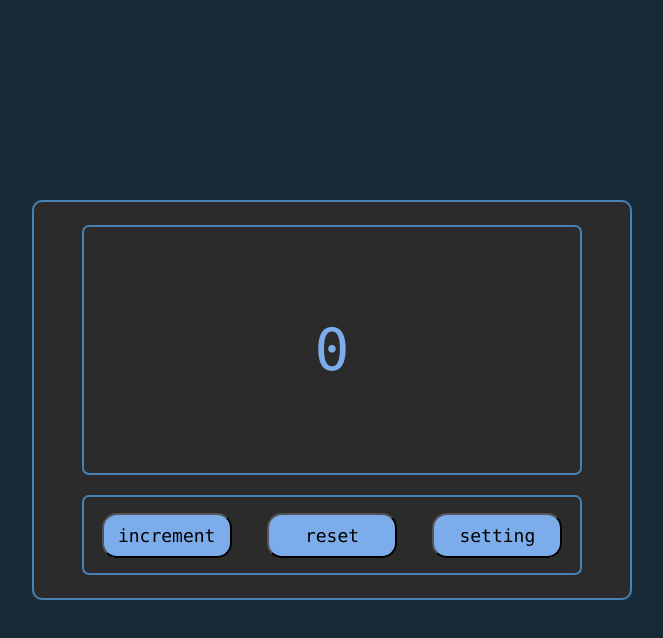
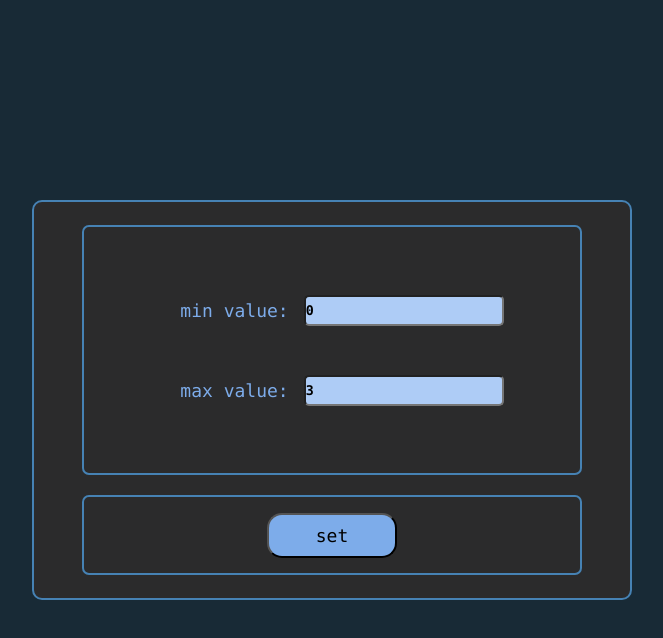
Before and after one commit to phoenix2307/counter-2024, a React (Create React App) app: page / in a window 1280 px wide. Both pictures are taken after a click on the button "setting". Shown: the top 638 px of the page, without its empty margins (308-971 px from the left). Built offline with nearby package versions, Linux system fonts and the light colour scheme.

Commit message:
create Set_United

```diff
--- a/src/App_UnitedCounter.tsx
+++ b/src/App_UnitedCounter.tsx
@@ -1,6 +1,7 @@
 import {AppWrapper} from "./components/styled-comps/styles";
 import {Output_United} from "./components-for-united/Output_United";
 import {useEffect, useState} from "react";
+import {Set_United} from "./components-for-united/Set_United";
 
 function App_UnitedCounter() {
 
@@ -9,9 +10,10 @@ function App_UnitedCounter() {
     const [max, setMax] = useState(3)
     const [disabledInc, setDisabledInc] = useState(false)
     const [disabledReset, setDisabledReset] = useState(false)
+    const [showOutput, setShowOutput] = useState(true)
 
 
-    // for Output
+    //==================== FOR OUTPUT ============================
     useEffect(() => {
         if ((currentValue === max || currentValue > max)) {
             setDisabledInc(true)
@@ -33,19 +35,44 @@ function App_UnitedCounter() {
     }
 
     const settingCounter = () => {
+        setShowOutput(false)
+    }
+    //======================== FOR SET ============================
 
+    const setMInValue = (value: number) => {
+        setMin(value)
     }
-    // for Set
+
+    const setMaxValue = (value: number) => {
+        setMax(value)
+    }
+
+    const setCounter = () => {
+        setCurrentValue(min)
+        setShowOutput(true)
+    }
+
 
     return (
         <AppWrapper>
-            <Output_United currentValue={currentValue}
+            {
+                showOutput
+                    ? <Output_United currentValue={currentValue}
                                      incrementCounter={incrementCounter}
                                      resetCounter={resetCounter}
                                      settingCounter={settingCounter}
                                      disabledInc={disabledInc}
                                      disabledReset={disabledReset}
                     />
+                    : <Set_United
+                        min={min}
+                        max={max}
+                        setMInValue={setMInValue}
+                        setMaxValue={setMaxValue}
+                        setCounter={setCounter}
+                    />
+            }
+
         </AppWrapper>
     );
 }
--- a/src/components-for-united/Set_United.tsx
+++ b/src/components-for-united/Set_United.tsx
@@ -1,12 +1,44 @@
 import {FC} from "react";
-import {DisplayOutput} from "../components/styled-comps/styles";
+import {BlockButtons, BlockInput, DisplayContainer, DisplayOutput} from "../components/styled-comps/styles";
+import {Input} from "../components/independent-components/Input";
+import {Button} from "../components/independent-components/Button";
+
 type SetUnitedType = {
+    min: number
+    max: number
+    setMInValue: (value:number) => void
+    setMaxValue: (value:number) => void
+    setCounter: () => void
+}
 
-}
 export const Set_United: FC<SetUnitedType> = (props) => {
-    return(
-        <DisplayOutput>
-            set
-        </DisplayOutput>
+
+    const {min, max, setMInValue, setMaxValue, setCounter} = props
+
+    const setMinHandler = (value: string) => {
+        setMInValue(+value)
+    }
+    const setMaxHandler = (value: string) => {
+        setMaxValue(+value)
+    }
+    const setHandler = () => {
+        setCounter()
+    }
+    return (
+        <DisplayContainer>
+            <DisplayOutput>
+                <BlockInput>
+                    <div>min value:</div>
+                    <Input value={min} cb={setMinHandler}/>
+                </BlockInput>
+                <BlockInput>
+                    <div>max value:</div>
+                    <Input value={max} cb={setMaxHandler}/>
+                </BlockInput>
+            </DisplayOutput>
+            <BlockButtons>
+                <Button disabled={false} name={'set'} cb={setHandler}/>
+            </BlockButtons>
+        </DisplayContainer>
     )
 }
```
Lines whose indentation alone changed are shown as unchanged.
